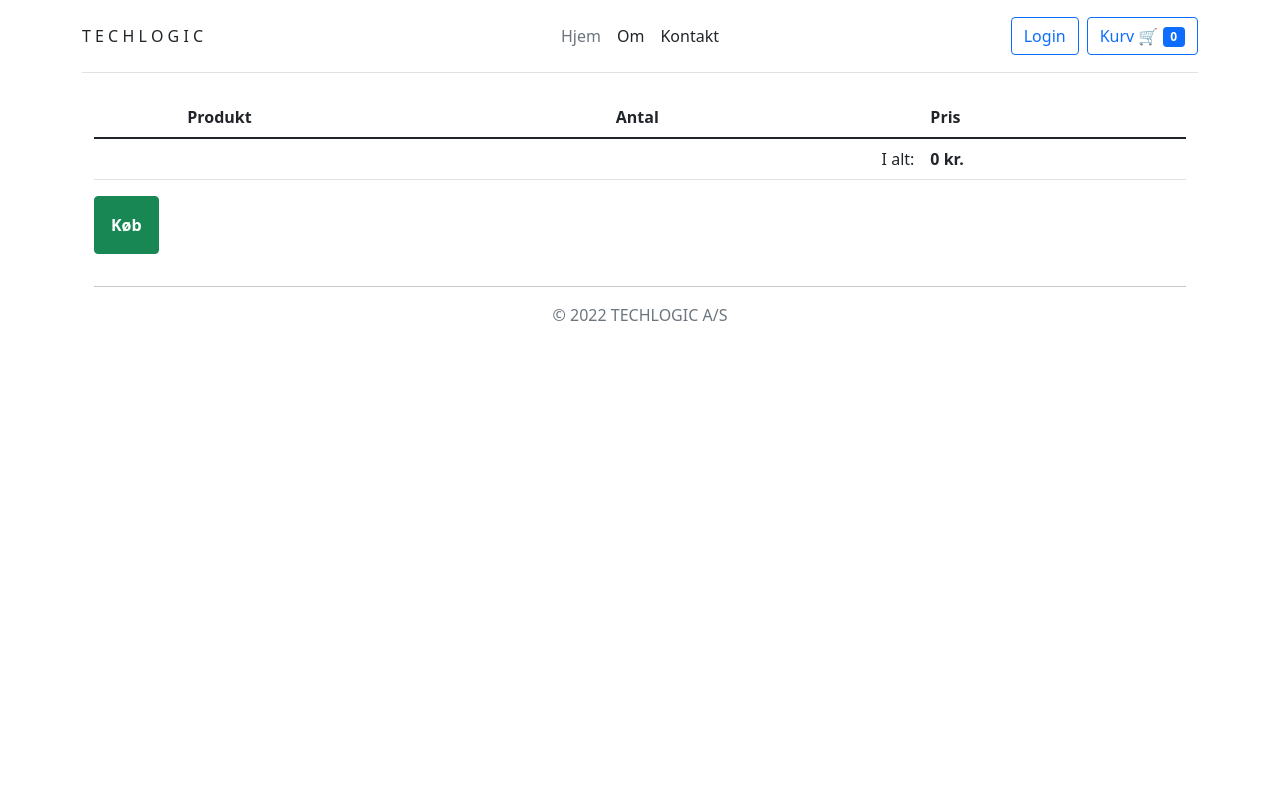
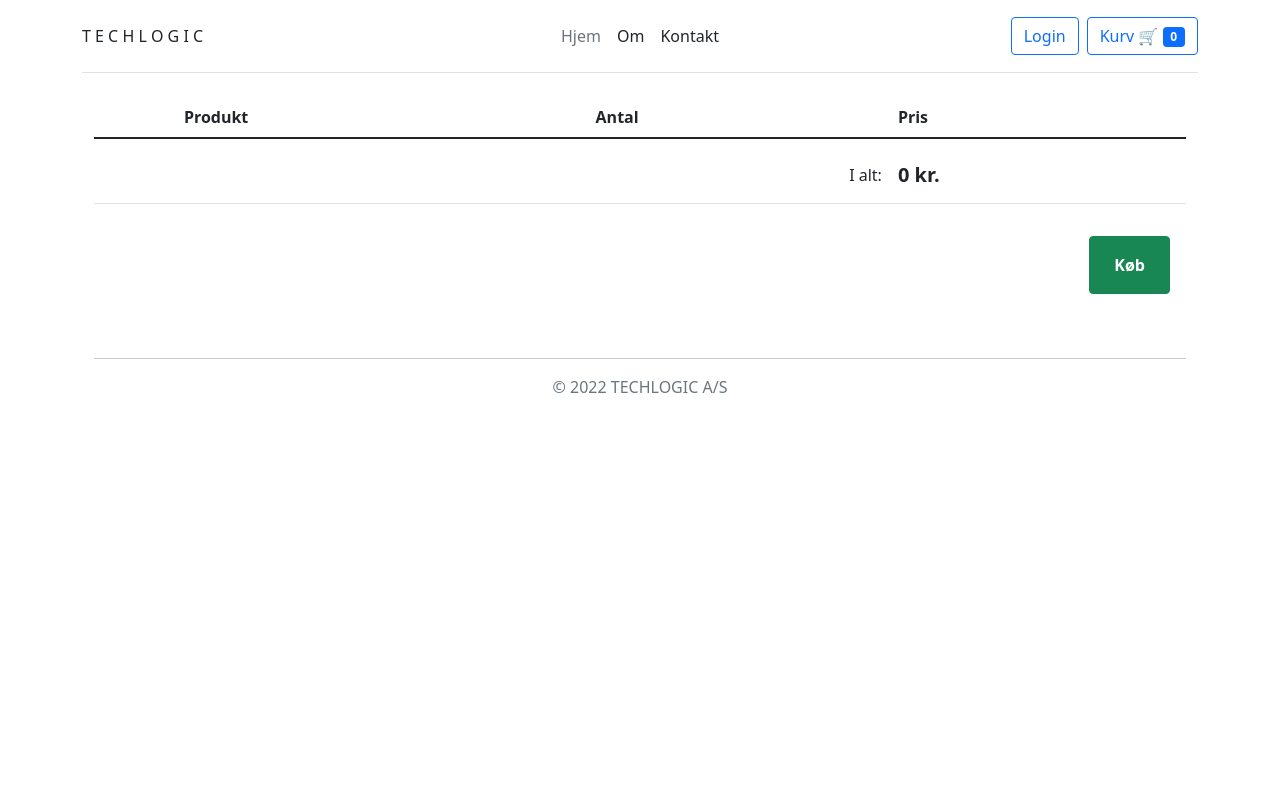
Before and after one commit to minilange/Informatik---projekt, a Flask app: page /cart in a window 1280 px wide. Run offline with Flask 2, Linux system fonts and the light colour scheme.

Commit message:
Styling of cart and added functionality to layout.html basket

```diff
--- a/static/style.css
+++ b/static/style.css
@@ -8,6 +8,7 @@ html {
 
 body {
     height: auto;
+    padding-bottom: 70px;
 }
 
 header {
--- a/templates/cart.html
+++ b/templates/cart.html
@@ -3,7 +3,7 @@
 {% block main %}
 <div class="container">
     <table class="table">
-        <thead>
+        <thead class="thead-light">
             <tr>
                 <th scope="col"></th>
                 <th scope="col">Produkt</th>
@@ -14,23 +14,26 @@
         <tbody>
             <form action="/cart" method="post">
                 {% for product in products %}
-                <tr>
-                    <td scope="row"><img src="{{product[5]}}.png" alt="product image" style="width: 100px;"></td>
+                <tr class="align-middle">
+                    <td scope="row"><img src="{{product[5]}}.png" alt="product image" style="width: 75px;"></td>
                     <td>{{ product[1] }}</td>
-                    <td><input placeholder="1" type="number" onfocusout="updateQuantity()" min="1" max="5" value={{ product[6] }}></td>
+                    <td><input class="form-control w-auto p-1" placeholder="1" type="number" onfocusout="updateQuantity()" min="1" max="12" value={{
+                            product[6] }}></td>
                     <!-- <td>{{product[6]}}</td> -->
-                    <td>{{ product[2] }}</td>
+                    <td>{{ product[2] }} kr.</td>
                 </tr>
                 {% endfor %}
-            </tbody>
-            <tr>
-                <td></td>
-                <td></td>
-                <td class="text-end">I alt: </td>
-                <td><b>{{totalPrice}} kr.</b></td>
-            </tr>
-        </table>
-                <button class="btn btn-success p-3" type="submit"><span class=""><b>Køb</b></span></button>
+                <tr class="align-middle">
+                    <td></td>
+                    <td></td>
+                    <td class="text-end pt-3">I alt: </td>
+                    <td class="pt-4"><h5><b>{{totalPrice}} kr.</b></h5></td>
+                </tr>
+        </tbody>
+    </table>
+    <div class="text-end my-3">
+        <button class="btn btn-success py-3 px-4 m-3" type="submit"><b>Køb</b></button>
+    </div>
     </form>
 </div>
 {% endblock %}
--- a/templates/layout.html
+++ b/templates/layout.html
@@ -11,7 +11,7 @@
     <title>Webshop</title>
 </head>
 
-<body class="container">
+<body class="container h-100 w-100">
     <header
         class="d-flex flex-wrap align-items-center justify-content-center justify-content-md-between top-0 py-3 mb-4 border-bottom position-sticky">
         <a href="/" class="d-flex align-items-center col-md-3 mb-2 mb-md-0 text-dark text-decoration-none">
@@ -36,11 +36,11 @@
             <form action="/cart">
                 <button type="submit" class="btn btn-outline-primary" id="basket-btn" >Kurv 🛒
                     <span class="badge" id="basket-badge">
-                        {% if session["cart"] %}
-                        {{session["cart"]|length}}
-                        {% else %}
-                        0
-                        {% endif %}
+                        {% set item_count = [0] -%}
+                        {% for item in session["cart"] -%}
+                            {% if item_count.append(item_count.pop() + session["cart"][item][0]) -%}{% endif %}
+                        {% endfor %}
+                        {{ item_count[0] }}
                     </span>
                 </button>
                 <span class="hide basket-popup">
@@ -71,6 +71,7 @@
     </button>
 
     <div class="container d-flex flex-column min-vh-10">
+    <!-- <div class="navbar p-5 fixed-bottom"> -->
         <footer class="py-3 my-4 mt-auto">
             <hr />
             <p class="text-center text-muted">© 2022 TECHLOGIC A/S</p>
```
